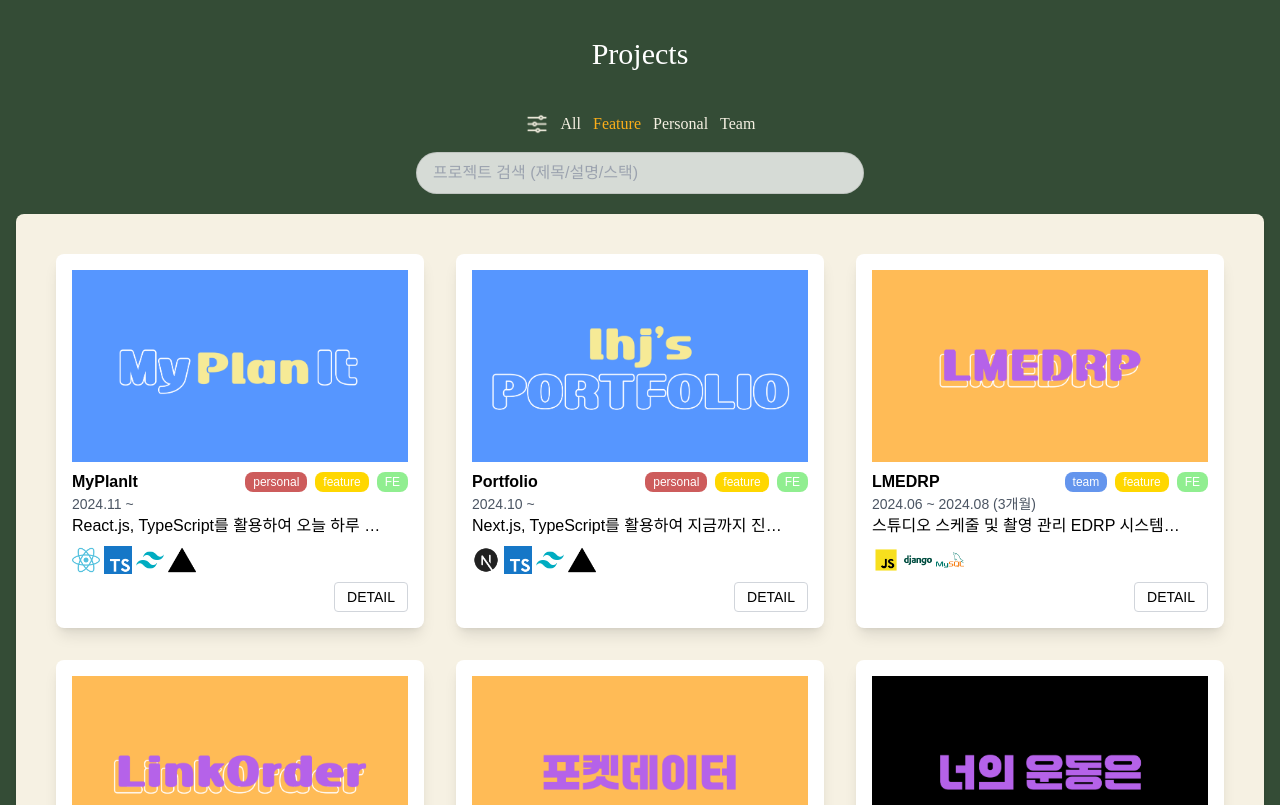
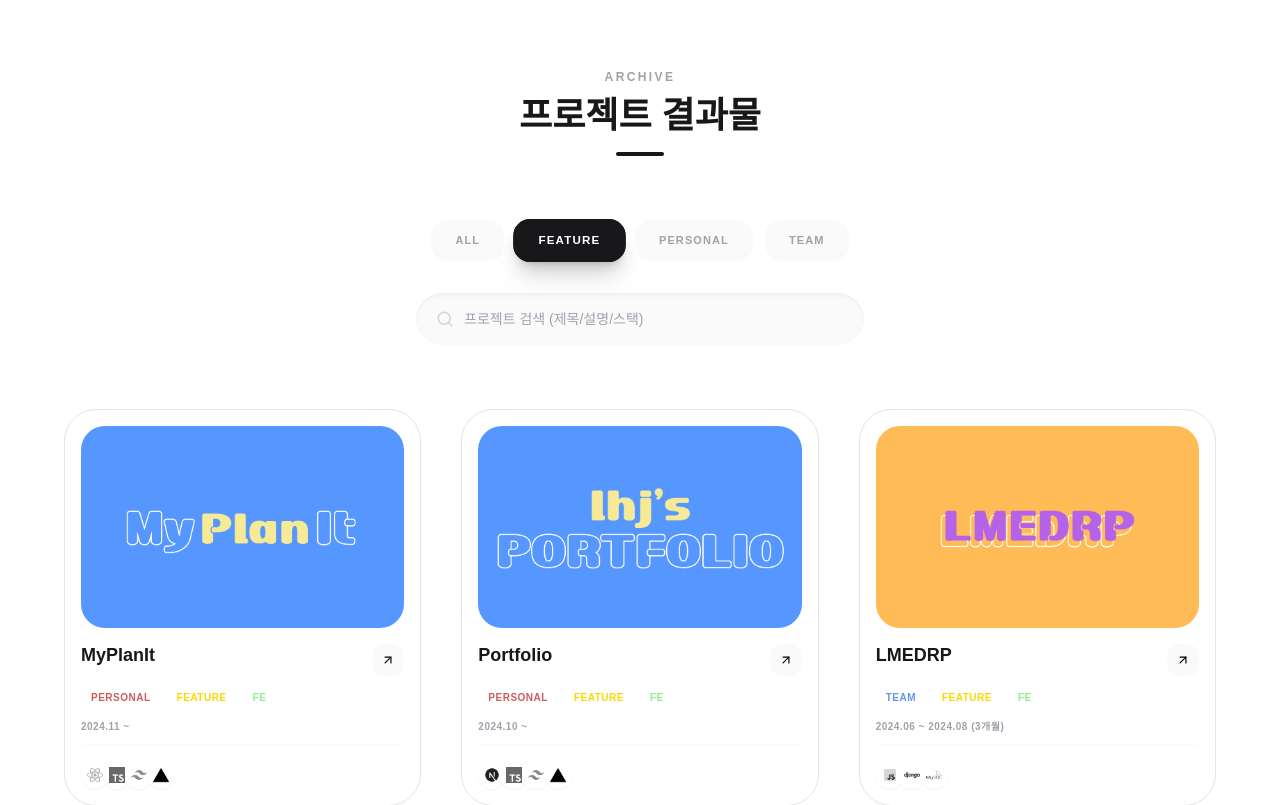
Before and after one commit to HwajinLee3114/lhjin-portfolio, a Next.js app: page /project in a window 1280 px wide. Before the commit this address had no page. Shown: the top 805 px of the page. Built offline with nearby package versions, Linux system fonts and the light colour scheme; a web font is replaced by a local one.

Commit message:
update project ui

```diff
--- a/src/components/comn/TagBadge.tsx
+++ b/src/components/comn/TagBadge.tsx
@@ -1,18 +1,27 @@
 'use client'
 
 import React from 'react'
+import { cn } from '@/lib/utils'
 
 interface TagBadgeProps {
   name: string
   color: string
   txtcolor?: string
+  className?: string
 }
 
-const TagBadge: React.FC<TagBadgeProps> = ({ name, color, txtcolor }) => {
+const TagBadge: React.FC<TagBadgeProps> = ({ name, color, txtcolor, className }) => {
   return (
     <span
-      className="text-xs px-2 py-0.5 rounded-lg"
-      style={{ backgroundColor: color, color: txtcolor ?? '#ffffff' }}
+      className={cn(
+        "text-[10px] px-2.5 py-1 rounded-full font-black uppercase tracking-wider",
+        className
+      )}
+      style={{
+        backgroundColor: color + '15',
+        color: color,
+        border: `1px solid ${color}30`
+      }}
     >
       {name}
     </span>
--- a/src/components/project/ProjectCard.tsx
+++ b/src/components/project/ProjectCard.tsx
@@ -1,6 +1,9 @@
 'use client'
 
 import React, { useState } from 'react'
+import { motion, AnimatePresence } from 'framer-motion'
+import { ArrowUpRight } from 'lucide-react'
+
 import { ProjectDetailModal } from './detail/ProjectDetailModal'
 import ModalPortal from '../comn/ModalPortal'
 import ModalOverlay from '../comn/ModalOverlay'
@@ -8,7 +11,6 @@ import { formatPeriod } from '@/lib/period'
 import type { FilterTag, SkillItem } from '@/data/projects'
 import useBodyScrollLock from '@/hooks/useBodyScrollLock'
 import useEscapeKey from '@/hooks/useEscapeKey'
-import { focusRing } from '@/styles/ui'
 import TagBadge from '../comn/TagBadge'
 
 interface ProjectCardProps {
@@ -30,14 +32,12 @@ const ProjectCard: React.FC<ProjectCardProps> = ({
   filter,
   periodStart,
   periodEnd,
-  // feature,
-  // link,
   imageSrc,
   skillItem,
   description,
 }) => {
   const [isOpen, setIsOpen] = useState<boolean>(false)
-  const [activeId, setActiveId] = useState<string>('') // 상세 프로젝트
+  const [activeId, setActiveId] = useState<string>('')
 
   useBodyScrollLock(isOpen)
 
@@ -50,86 +50,77 @@ const ProjectCard: React.FC<ProjectCardProps> = ({
 
   return (
     <>
-      <div className="group relative w-full h-full rounded-lg overflow-hidden shadow-lg hover:shadow-xl hover:scale-[1.02] p-4 bg-white dark:bg-[#273038] dark:text-darkfg cursor-pointer transition-transform">
-        <div className="flex justify-center">
+      <motion.div
+        layout
+        onClick={() => {
+          if (id) {
+            setIsOpen(true)
+            setActiveId(id)
+          }
+        }}
+        className="group relative flex flex-col h-full rounded-[2rem] bg-white dark:bg-zinc-900 border border-zinc-200 dark:border-zinc-800 p-4 cursor-pointer transition-all duration-500 hover:shadow-[0_30px_60px_-12px_rgba(0,0,0,0.12)] hover:-translate-y-1.5"
+      >
+        <div className="relative aspect-[16/10] rounded-[1.5rem] overflow-hidden bg-zinc-50 dark:bg-zinc-800 mb-4">
           <img
-            className="w-full h-48 object-cover"
+            className="w-full h-full object-cover group-hover:scale-105 transition-transform duration-700"
             src={`/images/thumb/${imageSrc}`}
             alt={title}
             loading="lazy"
           />
-        </div>
-        <div className="pointer-events-none absolute inset-0 bg-gradient-to-t from-black/45 via-black/0 to-transparent opacity-0 group-hover:opacity-100 transition-opacity" />
-        <div className="pointer-events-none absolute bottom-3 left-3 right-3">
-          <div className="rounded-md bg-white/85 dark:bg-[#1f272e]/85 backdrop-blur-md px-3 py-2 text-xs text-gray-800 dark:text-darkfg opacity-0 translate-y-2 group-hover:opacity-100 group-hover:translate-y-0 transition-all duration-200">
+          <div className="absolute inset-0 bg-gradient-to-t from-zinc-900/60 via-transparent to-transparent opacity-0 group-hover:opacity-100 transition-opacity duration-500" />
+          <div className="absolute bottom-3 left-3 right-3 translate-y-2 opacity-0 group-hover:translate-y-0 group-hover:opacity-100 transition-all duration-500 delay-75">
+            <p className="text-[10px] font-bold text-white/90 leading-snug line-clamp-2">
               {description}
+            </p>
           </div>
         </div>
-        <div className="py-2">
-          <div className="flex flex-row flex-wrap gap-2 justify-between items-center">
-            <h2 className="text-base font-bold">{title}</h2>
-            {filter && (
-              <div className="flex gap-2 flex-wrap">
-                {filter.map((fil, idx) => (
-                  <TagBadge key={`projectfilter${idx}`} name={fil.name} color={fil.color} />
+
+        <div className="flex flex-col flex-1 space-y-2.5">
+          <div className="flex items-start justify-between gap-2">
+            <h2 className="text-lg font-black text-zinc-900 dark:text-white leading-tight">
+              {title}
+            </h2>
+            <div className="flex items-center justify-center w-8 h-8 rounded-xl bg-zinc-50 dark:bg-zinc-800 group-hover:bg-zinc-900 group-hover:text-white dark:group-hover:bg-white dark:group-hover:text-zinc-900 transition-all duration-300 shrink-0">
+              <ArrowUpRight size={14} />
+            </div>
+          </div>
+
+          <div className="flex flex-wrap gap-1.5">
+            {filter?.map((fil, idx) => (
+              <TagBadge key={`pj-filter-${idx}`} name={fil.name} color={fil.color} />
             ))}
+          </div>
+
+          <p className="text-[10px] font-black text-zinc-400 dark:text-zinc-500 uppercase tracking-wider">
+            {formatPeriod(periodStart, periodEnd)}
+          </p>
+
+          <div className="mt-auto pt-4 border-t border-zinc-50 dark:border-zinc-800 flex items-center -space-x-1.5 group-hover:space-x-1 transition-all duration-500">
+            {skillItem?.slice(0, 5).map(
+              (skill, idx) =>
+                skill.url && (
+                  <div
+                    key={`${id}_skill_${idx}`}
+                    className="w-7 h-7 rounded-full bg-white dark:bg-zinc-900 border-2 border-white dark:border-zinc-900 flex items-center justify-center p-1 shadow-sm group-hover:shadow-md transition-shadow grayscale group-hover:grayscale-0"
+                  >
+                    <img
+                      src={`/images/tech/${skill.url}`}
+                      className="w-full h-full object-contain"
+                      alt={skill.name}
+                    />
+                  </div>
+                ),
+            )}
+            {skillItem.length > 5 && (
+              <div className="w-7 h-7 rounded-full bg-zinc-50 dark:bg-zinc-800 border-2 border-white dark:border-zinc-900 flex items-center justify-center text-[9px] font-black text-zinc-400">
+                +{skillItem.length - 5}
               </div>
             )}
           </div>
+        </div>
+      </motion.div>
 
-          {(periodStart || periodEnd) && (
-            <p className="text-gray-600 dark:text-darkfg/80 text-base md:text-sm">
-              {formatPeriod(periodStart, periodEnd)}
-            </p>
-          )}
-
-          {/* {feature && (
-            <ul className="list-disc pl-3">
-              {feature.map((feat, index) => (
-                <li key={`projectfeat${index}`} className="text-gray-700 text-base">
-                  <span className="block overflow-hidden whitespace-nowrap overflow-ellipsis max-w-xs">
-                    {feat}
-                  </span>
-                </li>
-              ))}
-            </ul>
-          )} */}
-          <span className="block overflow-hidden whitespace-nowrap overflow-ellipsis max-w-xs dark:text-darkfg/90">
-            {description}
-          </span>
-        </div>
-        {/* <div className="self-start py-1 px-3 mb-2 bg-themacolor15 border-2 border-themacolor4 rounded text-sm">
-          {skillItem.map(item => item.name).join(', ')}
-        </div> */}
-        <div className="flex flex-row gap-1 items-center mb-2 flex-wrap">
-          {skillItem &&
-            skillItem.map(
-              (skillI) =>
-                skillI.url && (
-                  <img
-                    key={`${id}_skill_${skillI.id}`}
-                    src={`/images/tech/${skillI.url}`}
-                    className="w-7"
-                    alt={skillI.name}
-                  />
-                ),
-            )}
-        </div>
-        {id && (
-          <div className="flex justify-end">
-            <button
-              className={`px-3 py-1 border border-gray-300 rounded font-medium text-sm outline-none cursor-pointer hover:bg-yellow-400 hover:text-white hover:border-yellow-400 ${focusRing} focus-visible:ring-yellow-400 focus-visible:ring-offset-2`}
-              onClick={() => {
-                setIsOpen(true)
-                setActiveId(id)
-              }}
-            >
-              DETAIL
-            </button>
-          </div>
-        )}
-      </div>
-
+      <AnimatePresence>
         {isOpen && (
           <ModalPortal>
             <ModalOverlay onClose={closeModal}>
@@ -137,6 +128,7 @@ const ProjectCard: React.FC<ProjectCardProps> = ({
             </ModalOverlay>
           </ModalPortal>
         )}
+      </AnimatePresence>
     </>
   )
 }
--- a/src/components/project/ProjectsSection.tsx
+++ b/src/components/project/ProjectsSection.tsx
@@ -1,18 +1,21 @@
 'use client'
 
-import React, { useEffect, useState } from 'react'
-import { motion } from 'framer-motion'
+import React, { useEffect, useState, useMemo } from 'react'
+import { motion, AnimatePresence } from 'framer-motion'
 import { useRouter, useSearchParams } from 'next/navigation'
+import { Search } from 'lucide-react'
 
 import { projects } from '@/data/projects'
 import ProjectCard from '@/components/project/ProjectCard'
+import { cn } from '@/lib/utils'
 
 export default function ProjectsSection() {
-  const [filter, setFilter] = useState<string>('feature')
+  const searchParams = useSearchParams()
+  const router = useRouter()
+
+  const [filter, setFilter] = useState<string>(searchParams.get('filter') || 'feature')
   const [query, setQuery] = useState<string>('')
   const [loading, setLoading] = useState(true)
-  const searchParams = useSearchParams()
-  const router = useRouter()
 
   useEffect(() => {
     const t = setTimeout(() => setLoading(false), 250)
@@ -21,16 +24,20 @@ export default function ProjectsSection() {
 
   useEffect(() => {
     const q = searchParams.get('filter')
-    if (q && q !== filter) setFilter(q)
-  }, [searchParams, filter])
+    if (q && q !== filter) {
+      setFilter(q)
+    }
+  }, [searchParams])
 
-  useEffect(() => {
+  const handleFilterChange = (newFilter: string) => {
+    setFilter(newFilter)
     const params = new URLSearchParams(searchParams.toString())
-    params.set('filter', filter)
+    params.set('filter', newFilter)
     router.replace(`?${params.toString()}`, { scroll: false })
-  }, [filter, router, searchParams])
+  }
 
-  const filteredPj = projects
+  const filteredPj = useMemo(() => {
+    return projects
       .filter((project) => {
         if (filter === 'personal') return project.filter.some((f) => f.name === 'personal')
         if (filter === 'team') return project.filter.some((f) => f.name === 'team')
@@ -46,80 +53,94 @@ export default function ProjectsSection() {
         return inTitle || inDesc || inSkill
       })
       .sort((a, b) => Number(b.id) - Number(a.id))
+  }, [filter, query])
 
   return (
-    <section id="projects" className="flex flex-col min-h-full bg-themacolor3 dark:bg-[#202a24]">
-      <div className="text-center text-white dark:text-darkfg">
-        <h2 className="text-3xl g_titleEngFontOutline mt-5">Projects</h2>
-        {/* <p className="mt-4">다양한 프로젝트 경험을 통해</p> */}
+    <section
+      id="projects"
+      className="flex flex-col items-center min-h-full bg-white dark:bg-[#1a1f24] p-8 md:p-16"
+    >
+      <div className="w-full max-w-6xl">
+        <header className="mb-16 text-center">
+          <span className="text-zinc-400 text-xs font-black tracking-[0.2em] uppercase">
+            Archive
+          </span>
+          <h2 className="mt-2 text-4xl font-black text-zinc-900 dark:text-white">
+            프로젝트 결과물
+          </h2>
+          <div className="mt-4 h-1 w-12 bg-zinc-900 dark:bg-white mx-auto rounded-full" />
+        </header>
+
+        <div className="flex flex-col items-center gap-8 mb-16">
+          <div className="flex flex-wrap items-center justify-center gap-3">
+            {['all', 'feature', 'personal', 'team'].map((f) => {
+              const isActive = filter === f
+              return (
+                <button
+                  key={f}
+                  onClick={() => handleFilterChange(f)}
+                  className={cn(
+                    'relative px-6 py-3 rounded-2xl text-[11px] font-black uppercase tracking-widest transition-all duration-300',
+                    isActive
+                      ? 'bg-zinc-900 text-white dark:bg-white dark:text-zinc-900 shadow-lg scale-105'
+                      : 'bg-zinc-50 text-zinc-400 hover:bg-zinc-100 dark:bg-zinc-800/50 dark:hover:bg-zinc-800',
+                  )}
+                >
+                  <span className="relative z-10">{f}</span>
+                  {isActive && (
+                    <motion.div
+                      layoutId="activeFilterBg"
+                      className="absolute inset-0 rounded-2xl bg-zinc-900 dark:bg-white shadow-xl"
+                      transition={{ type: 'spring', bounce: 0.15, duration: 0.5 }}
+                    />
+                  )}
+                </button>
+              )
+            })}
           </div>
 
-      <div className="flex flex-col items-center gap-4 mt-10">
-        <ul className="l_pjfilter flex gap-3 cursor-pointer justify-center">
-          <img src="/images/filterYellow-100.png" className="w-6" alt="filter" />
-          <li
-            className={`cursor-pointer g_RiaSansFont ${filter === 'all' ? 'selected' : ''}`}
-            onClick={() => setFilter('all')}
-          >
-            All
-          </li>
-          <li
-            className={`cursor-pointer g_RiaSansFont ${filter === 'feature' ? 'selected' : ''}`}
-            onClick={() => setFilter('feature')}
-          >
-            Feature
-          </li>
-          <li
-            className={`cursor-pointer g_RiaSansFont ${filter === 'personal' ? 'selected' : ''}`}
-            onClick={() => setFilter('personal')}
-          >
-            Personal
-          </li>
-          <li
-            className={`cursor-pointer g_RiaSansFont ${filter === 'team' ? 'selected' : ''}`}
-            onClick={() => setFilter('team')}
-          >
-            Team
-          </li>
-        </ul>
+          <div className="relative w-full max-w-md group">
+            <Search
+              size={18}
+              className="absolute left-5 top-1/2 -translate-y-1/2 text-zinc-300 group-focus-within:text-zinc-900 dark:group-focus-within:text-white transition-colors"
+            />
             <input
               value={query}
               onChange={(e) => setQuery(e.target.value)}
               placeholder="프로젝트 검색 (제목/설명/스택)"
-          className="w-full max-w-md px-4 py-2 rounded-full border border-black/10 bg-white/80 dark:bg-[#273038] dark:text-darkfg"
+              className="w-full pl-12 pr-6 py-4 rounded-[2rem] border-none bg-zinc-50 dark:bg-zinc-800/50 text-sm font-medium focus:ring-2 focus:ring-zinc-900 dark:focus:ring-white outline-none transition-all shadow-inner"
             />
           </div>
-      {/* link, imageSrc */}
-      {/*
-        initial: 시작 상태. opacity, 위치 지정
-        whileInView: 뷰 진입 시. opacity, 위치 지정
-        transition: 전환 효과 / ease: 속도 조절 함수. duration: 지속 시간. delay: 지연.
-      */}
-      <div className="w-full h-full flex-grow shadow-md mt-5 mb-5 rounded-lg bg-themacolor1 dark:bg-[#273038] p-5 md:p-10">
-        <ul className="grid gap-8 grid-cols-1 sm:grid-cols-2 md:grid-cols-3 mb-14 font-scoreRegular">
-          {loading
-            ? Array.from({ length: 6 }).map((_, idx) => (
-                <li key={`project_skeleton_${idx}`} className="w-full max-w-sm">
-                  <div className="skeleton w-full h-48 mb-3" />
-                  <div className="skeleton h-5 w-2/3 mb-2" />
-                  <div className="skeleton h-4 w-1/2 mb-3" />
+        </div>
+
+        <div className="w-full">
+          <AnimatePresence mode="popLayout">
+            {loading ? (
+              <div className="grid gap-8 grid-cols-1 sm:grid-cols-2 lg:grid-cols-3">
+                {Array.from({ length: 6 }).map((_, idx) => (
+                  <div key={idx} className="animate-pulse space-y-4">
+                    <div className="aspect-video bg-zinc-100 dark:bg-zinc-800 rounded-3xl" />
+                    <div className="h-4 w-2/3 bg-zinc-100 dark:bg-zinc-800 rounded" />
                     <div className="flex gap-2">
-                    <div className="skeleton h-6 w-16 rounded-full" />
-                    <div className="skeleton h-6 w-16 rounded-full" />
+                      <div className="h-6 w-16 bg-zinc-100 dark:bg-zinc-800 rounded-full" />
+                      <div className="h-6 w-16 bg-zinc-100 dark:bg-zinc-800 rounded-full" />
                     </div>
-                </li>
-              ))
-            : filteredPj.map((project, index) => (
+                  </div>
+                ))}
+              </div>
+            ) : (
+              <motion.ul
+                layout
+                className="grid gap-10 grid-cols-1 sm:grid-cols-2 lg:grid-cols-3 mb-16"
+              >
+                {filteredPj.map((project, index) => (
                   <motion.li
-                  key={`project_${project.id}`}
-                  className="w-full"
-                  initial={{ opacity: 0, y: 30 }}
-                  whileInView={{ opacity: 1, y: 0 }}
-                  transition={{
-                    ease: 'easeInOut',
-                    duration: 0.3,
-                    delay: index * 0.1,
-                  }}
+                    layout
+                    key={project.id}
+                    initial={{ opacity: 0, scale: 0.9 }}
+                    animate={{ opacity: 1, scale: 1 }}
+                    exit={{ opacity: 0, scale: 0.9 }}
+                    transition={{ duration: 0.3, delay: index * 0.05 }}
                   >
                     <ProjectCard
                       id={project.id}
@@ -134,7 +155,16 @@ export default function ProjectsSection() {
                     />
                   </motion.li>
                 ))}
-        </ul>
+              </motion.ul>
+            )}
+          </AnimatePresence>
+
+          {!loading && filteredPj.length === 0 && (
+            <div className="text-center py-20">
+              <p className="text-zinc-400 font-medium">검색 결과가 없습니다.</p>
+            </div>
+          )}
+        </div>
       </div>
     </section>
   )
```
Lines whose indentation alone changed are shown as unchanged.
